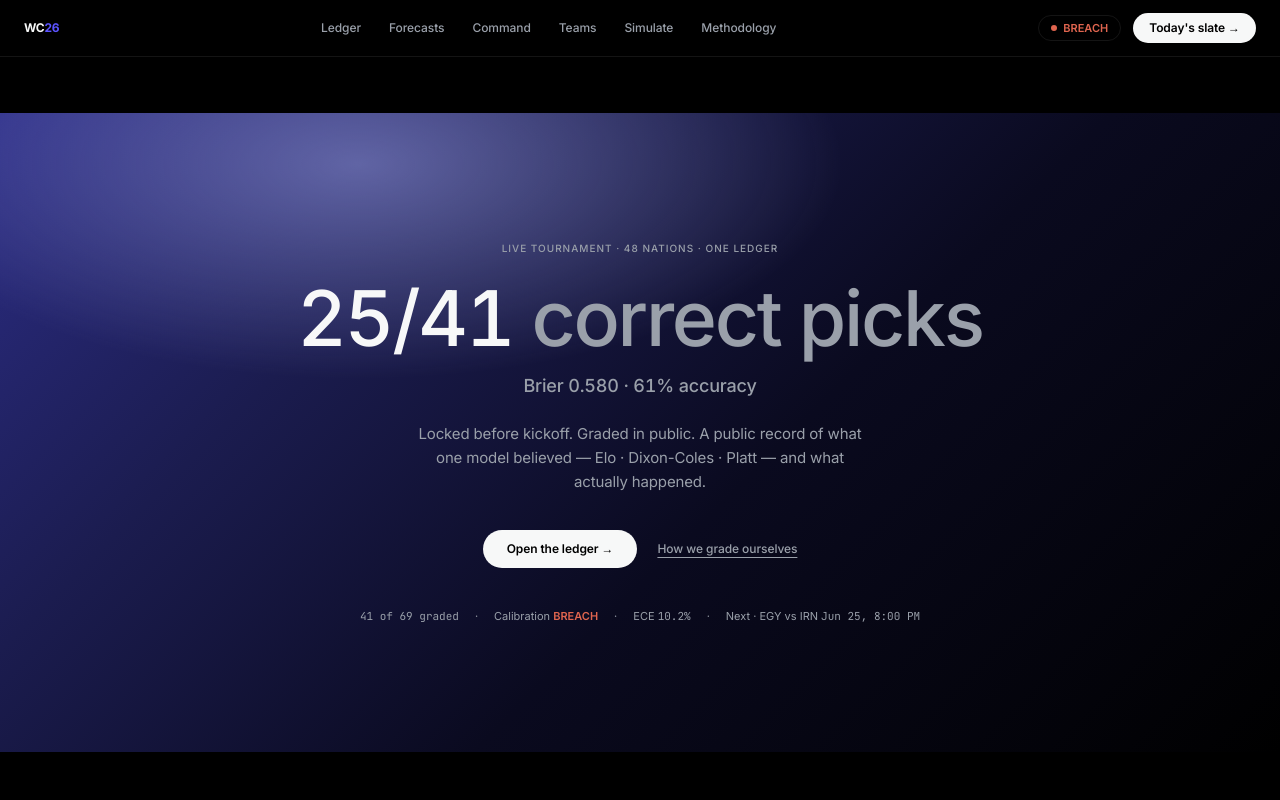
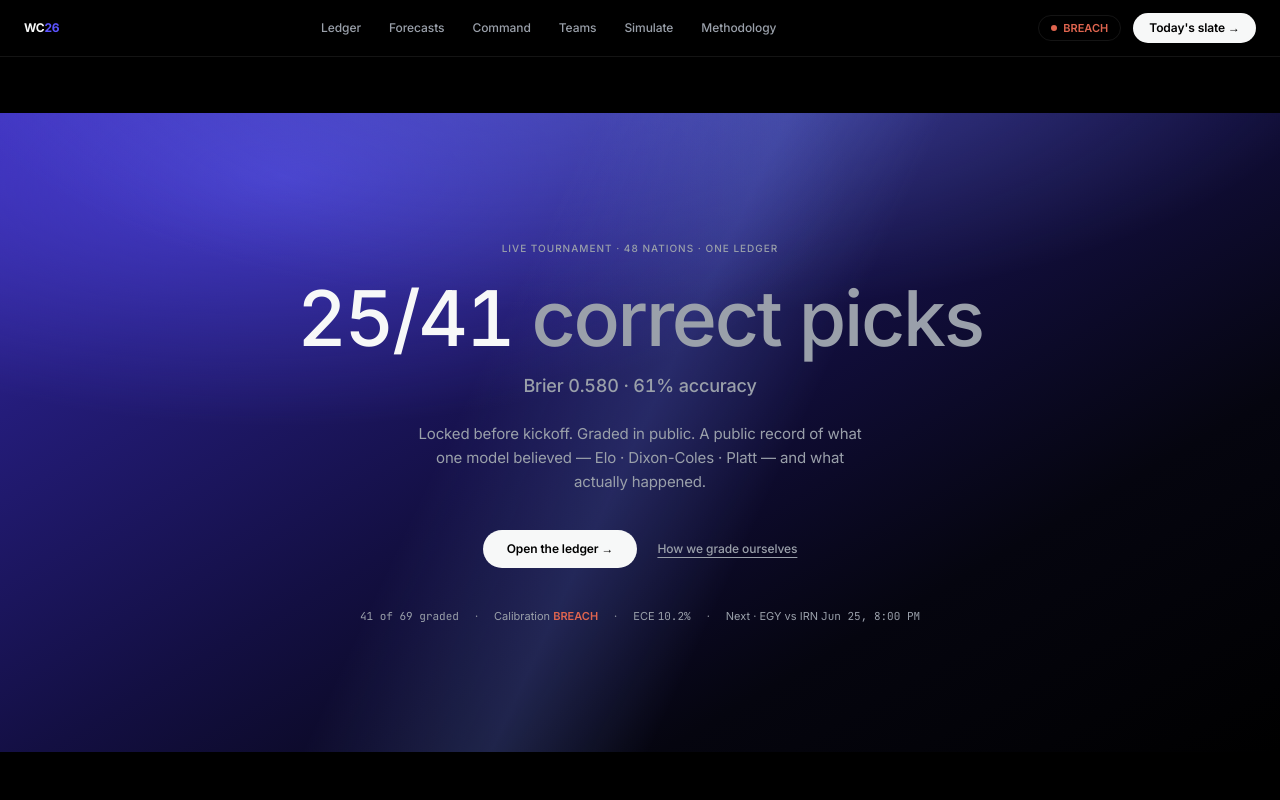
Before and after one commit to Sanjaayyy7/wc26-matchday-briefing, a Next.js app: page / in a window 1280 px wide. Shown: the top 800 px of the page. Built offline with nearby package versions, Linux system fonts and the light colour scheme.

Commit message:
style(gradient): richer hero/cta bookend + electric-blue streak, falloff to true black

```diff
--- a/app/globals.css
+++ b/app/globals.css
@@ -188,10 +188,13 @@
   --accent-bright: #8f8bff;
   /* Codex cinematic gradients (bookend) — sampled from the reference shots. */
   --gradient-hero:
-    radial-gradient(90% 80% at 28% 8%, rgba(150,156,224,.55) 0%, transparent 42%),
-    linear-gradient(135deg, #2c2d86 0%, #1b1c4f 28%, #0a0a1f 58%, #000 100%);
+    linear-gradient(115deg, transparent 38%, rgba(120,150,255,.20) 50%, transparent 60%),
+    radial-gradient(120% 95% at 50% -12%, rgba(120,140,255,.42) 0%, transparent 46%),
+    radial-gradient(85% 75% at 22% 10%, rgba(91,83,255,.55) 0%, transparent 52%),
+    linear-gradient(150deg, #3a2db0 0%, #241c7a 22%, #130f42 48%, #05050f 74%, #000 100%);
   --gradient-cta:
-    linear-gradient(100deg, #0a0a1f 0%, #2c2d86 42%, #4b4bf0 74%, #6f6dff 100%);
+    linear-gradient(115deg, transparent 30%, rgba(130,160,255,.22) 50%, transparent 66%),
+    linear-gradient(100deg, #05050f 0%, #241c7a 28%, #4b3ff0 62%, #7c7bff 100%);
   --gradient-frame:
     linear-gradient(135deg, #5b53ff 0%, #7b78ff 50%, #4b4bf0 100%);
   /* Aurora language — desaturated sage-jade signal, muted clay-red breach,
@@ -512,11 +515,11 @@
 
 @utility hero-glow {
   background: radial-gradient(
-    ellipse 80% 60% at 50% 0%,
-    color-mix(in oklab, var(--accent) 12%, transparent),
+    ellipse 78% 58% at 50% 0%,
+    color-mix(in oklab, var(--accent) 16%, transparent),
     transparent
   );
-  mask-image: radial-gradient(ellipse 80% 60% at 50% 0%, black 30%, transparent 70%);
+  mask-image: radial-gradient(ellipse 78% 58% at 50% 0%, black 28%, transparent 72%);
 }
 
 /* ── CODEX CINEMATIC LAYER ────────────────────────────────────────────────
```
